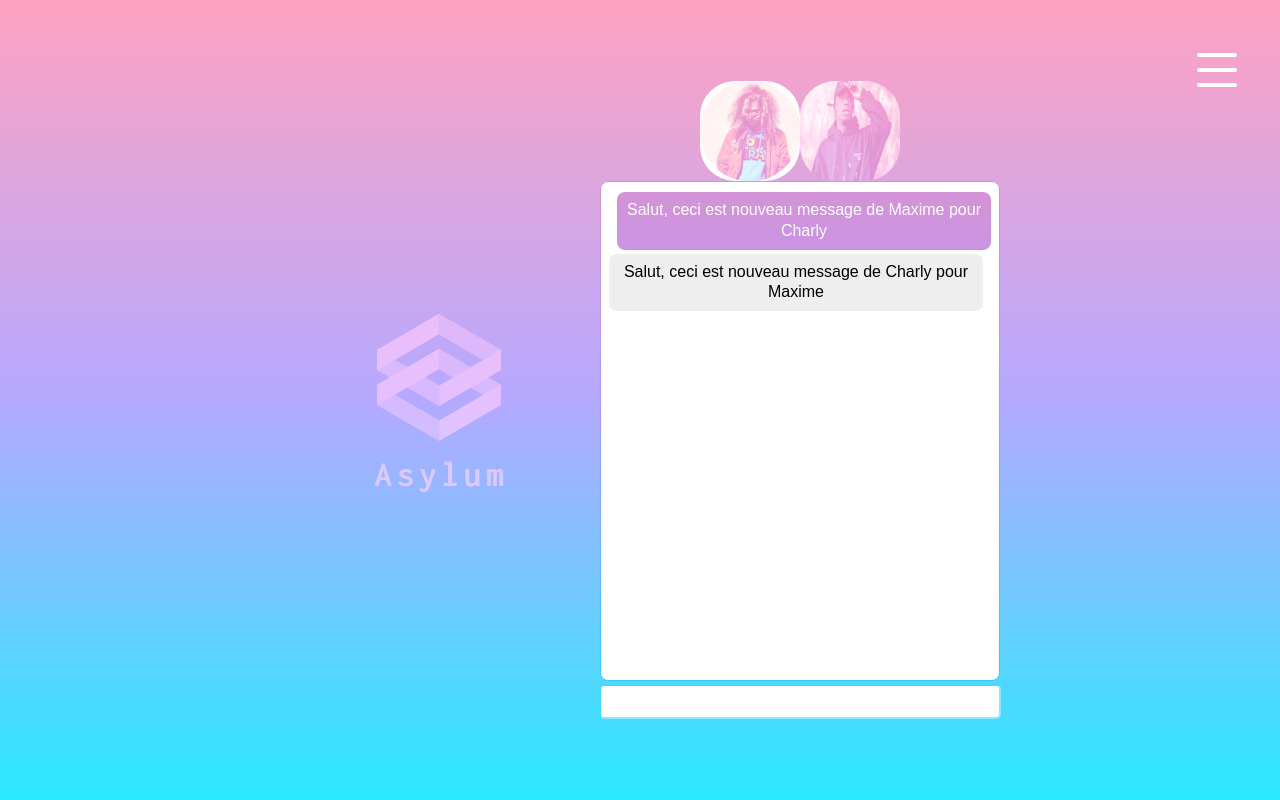
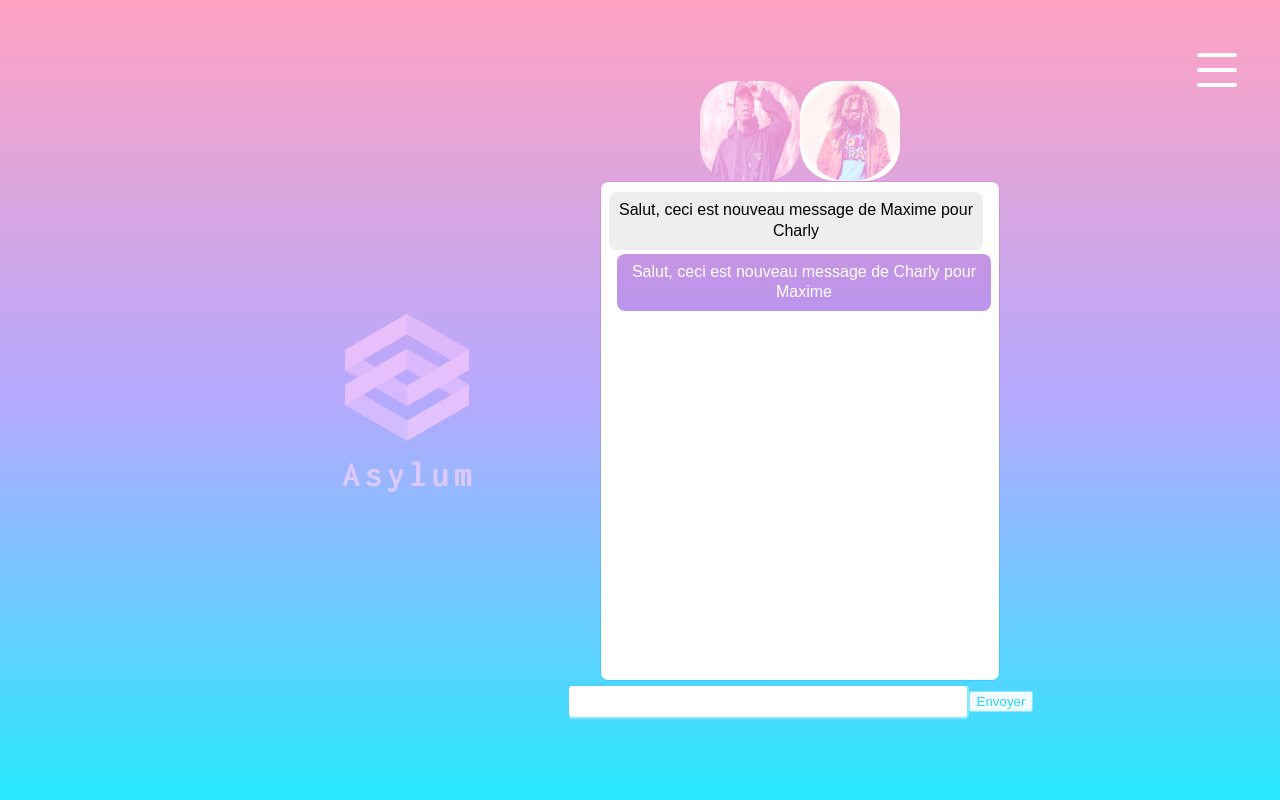
Before and after one commit to ElNelyo/asylum, a React (Create React App) app: page /messages in a window 1280 px wide. Both pictures are taken after a click on the picture 749 px from the left and 384 px from the top of the page. Built offline with nearby package versions, Linux system fonts and the light colour scheme.

Commit message:
send message

```diff
--- a/src/App.js
+++ b/src/App.js
@@ -44,6 +44,7 @@ function App() {
           <Route exact path="/" component={Home} ></Route>
           <Route exact path="/users" component={Users} ></Route>
           <Route exact path="/messages" component={Message} ></Route>
+
           </BrowserRouter>
       </header>
 
--- a/src/component/Message.js
+++ b/src/component/Message.js
@@ -3,17 +3,46 @@ import ReactDOM from 'react-dom';
 
 
 class Message extends React.Component {
-    state = { current_user : "none", my_id:"20113551"};
+
 
 
 
   constructor(props) {
     super(props);
-    this.messages = [];
+
     this.users = [];
+    this. state = {messages: [], current_user : "none", my_id:"20113551",message:""};
+
+    this.handleChange = this.handleChange.bind(this);
+    this.handleSubmit = this.handleSubmit.bind(this);
 
 
+    this.getMessages();
+    this.getUsers();
+  }
 
+  handleChange(event) {
+    this.setState({message: event.target.value});
+  }
+
+  handleSubmit(event) {
+   // Nouveau message
+
+
+   let new_message = new Array();
+   new_message["sender_id"]= this.state.my_id;
+   new_message["sender_name"]= "Charly";
+   new_message["receiver_id"]= this.state.current_user;
+   new_message["message"] = this.state.message;
+   new_message["datetime"] = new Date().toISOString().slice(0, 19).replace('T', ' ');
+   new_message["read"] = false;
+   var my_messages = this.state.messages
+   my_messages.push(new_message);
+
+   this.setState({messages: my_messages}, function () {
+     console.log(this.state.messages)
+   });
+   event.preventDefault();
   }
 
   componentWillUnmount = () =>{
@@ -22,7 +51,7 @@ class Message extends React.Component {
   });
   }
   getMessages() {
-      this.messages=  JSON.parse('[   {      "sender_id": "12313133",      "sender_name": "Maxime",      "receiver_id": "20113551",      "receiver_name": "Charly",      "message": "Salut, ceci est nouveau message de Maxime pour Charly",      "datetime": "2019-09-09:09:53",      "read": true   },   {      "sender_id": "01315886",      "sender_name": "Trinh",      "receiver_id": "20113551",      "receiver_name": "Charly",      "message": "Salut, ceci est nouveau message de Trinh pour Charly",      "datetime": "2019-09-09:09:53",      "read": false   },   {      "sender_id": "20113551",      "sender_name": "Charly",      "receiver_id": "01315886",      "receiver_name": "Trinh",      "message": "Salut, ceci est nouveau message de Charly pour Trinh",      "datetime": "2019-09-09:09:53",      "read": false   },   {      "sender_id": "20113551",      "sender_name": "Charly",      "receiver_id": "12313133",      "receiver_name": "Maxile",      "message": "Salut, ceci est nouveau message de Charly pour Maxime",      "datetime": "2019-09-09:09:53",      "read": true   }]');
+    this.state.messages=  JSON.parse('[   {      "sender_id": "12313133",      "sender_name": "Maxime",      "receiver_id": "20113551",      "receiver_name": "Charly",      "message": "Salut, ceci est nouveau message de Maxime pour Charly",      "datetime": "2019-09-09:09:53",      "read": true   },   {      "sender_id": "01315886",      "sender_name": "Trinh",      "receiver_id": "20113551",      "receiver_name": "Charly",      "message": "Salut, ceci est nouveau message de Trinh pour Charly",      "datetime": "2019-09-09:09:53",      "read": false   },   {      "sender_id": "20113551",      "sender_name": "Charly",      "receiver_id": "01315886",      "receiver_name": "Trinh",      "message": "Salut, ceci est nouveau message de Charly pour Trinh",      "datetime": "2019-09-09:09:53",      "read": false   },   {      "sender_id": "20113551",      "sender_name": "Charly",      "receiver_id": "12313133",      "receiver_name": "Maxile",      "message": "Salut, ceci est nouveau message de Charly pour Maxime",      "datetime": "2019-09-09:09:53",      "read": true   }]');
   }
   getUsers(){
     this.users =
@@ -30,12 +59,12 @@ class Message extends React.Component {
 
       {
         name: "Maxime",
-        image: require( '../img/avatar/trinh.png' ),
+        image: require( '../img/avatar/maxime.png' ),
         id:"12313133"
       },
       {
         name: "Trinh",
-        image: require( '../img/avatar/maxime.png' ),
+        image: require( '../img/avatar/trinh.png' ),
         id:"01315886"
       }
     ]
@@ -50,18 +79,18 @@ class Message extends React.Component {
 
 
   render() {
-    this.getMessages();
-    this.getUsers();
+
 
     var messages;
     if(this.state.current_user!= "none"){
       messages = <div class="messages-container">
       <ol class="messages">
-            {this.messages.map((value, index) => {
+            {this.state.messages.map((value, index) => {
               if(value.receiver_id==this.state.my_id && value.sender_id == this.state.current_user){
+                return <li >{value.message}</li>
+              }else if(value.receiver_id ==  this.state.current_user && value.sender_id == this.state.my_id ){
+
                 return <li class="mine">{value.message}</li>
-              }else if(value.receiver_id ==  this.state.current_user && value.sender_id == this.state.my_id ){
-                return <li >{value.message}</li>
               }
 
             })}
@@ -86,8 +115,17 @@ class Message extends React.Component {
 
    let form_send_message;
    if(this.state.current_user!= "none"){
-      form_send_message = <div class="form">
-      <input class="send_message" type="text"></input>
+      form_send_message =
+
+      <div class="form">
+         <form onSubmit={this.handleSubmit}>
+        <label>
+          <input class="send_message" type="text" value={this.state.message} onChange={this.handleChange} />
+        </label>
+        <input type="submit" value="Envoyer" />
+      </form>
+
+
     </div>
    }
 
```
